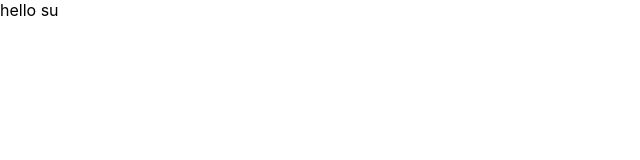
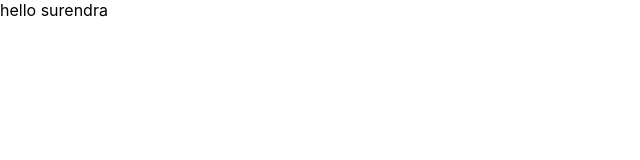
Before and after one commit to SurendraVSS/wrkflowcheck, a React (Create React App) app: page / in a window 1280 px wide. Shown: the top 160 px of the page, without its empty margins (0-640 px from the left). Built offline with nearby package versions, Linux system fonts and the light colour scheme.

Commit message:
Update App.js

```diff
--- a/src/App.js
+++ b/src/App.js
@@ -2,7 +2,7 @@
 function App() {
   return (
     <div>
-      <div>hello su</div>
+      <div>hello surendra</div>
     </div>
   );
 }
```
